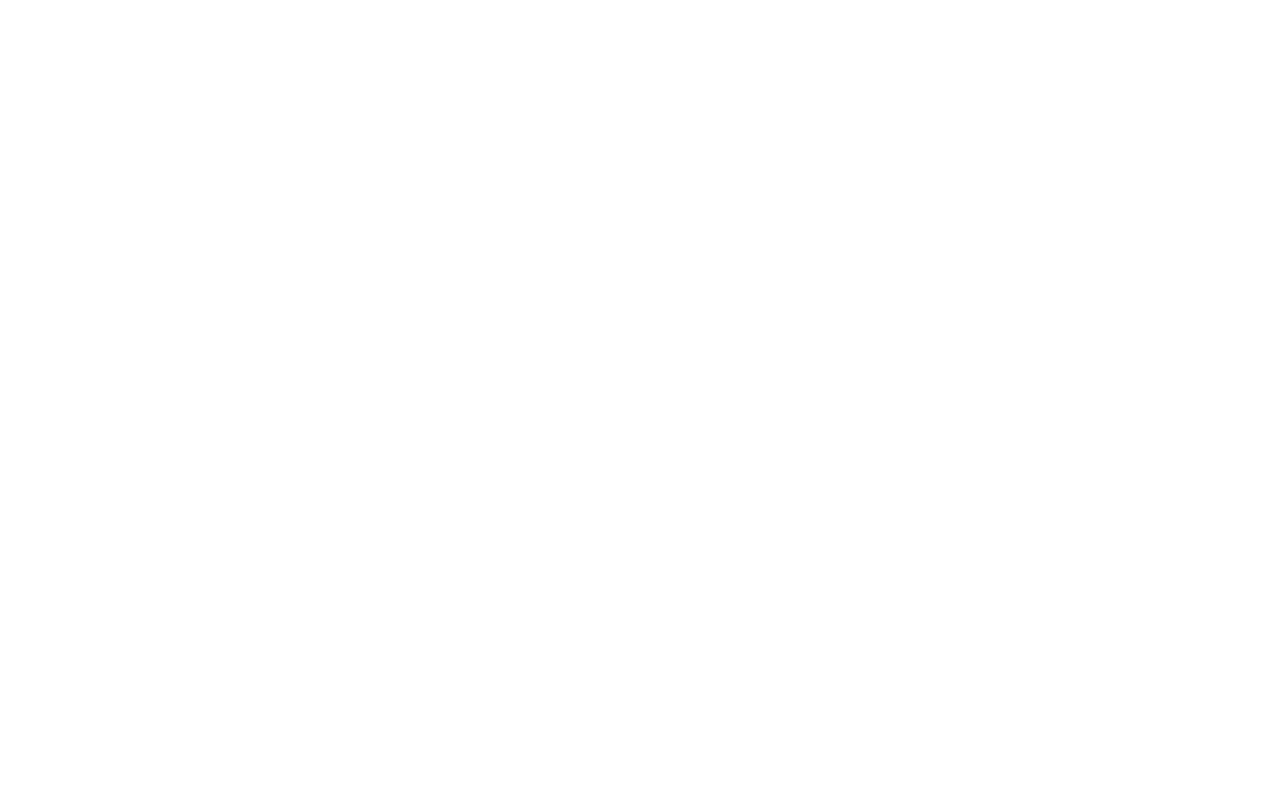
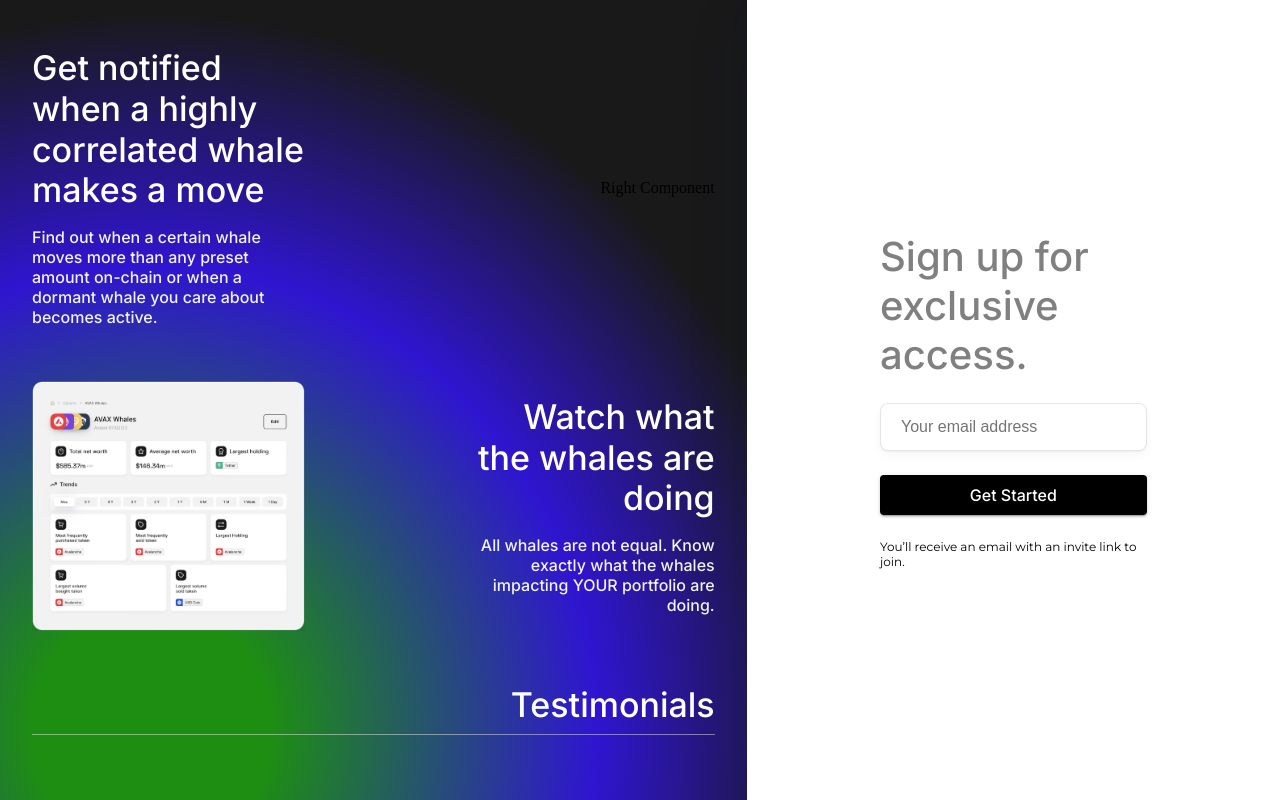
Before and after one commit to abhii6700/loch-one, a React (Create React App) app: page / in a window 1280 px wide. Built offline with nearby package versions, Linux system fonts and the light colour scheme; the HTML template or start-up script is replaced by a standard one.

Commit message:
created signup section and info section

```diff
--- a/package.json
+++ b/package.json
@@ -12,7 +12,9 @@
     "@testing-library/user-event": "^13.5.0",
     "react": "^18.2.0",
     "react-dom": "^18.2.0",
+    "react-hot-toast": "^2.4.1",
     "react-scripts": "5.0.1",
+    "swiper": "^11.0.4",
     "web-vitals": "^2.1.4"
   },
   "scripts": {
--- a/public/index.html
+++ b/public/index.html
@@ -10,6 +10,10 @@
       content="Web site created using create-react-app"
     />
     <link rel="apple-touch-icon" href="%PUBLIC_URL%/logo192.png" />
+    <link href="https://fonts.googleapis.com/css2?family=Montserrat:wght@400;500;600;700;800;900&family=Open+Sans:wght@300;400;500;600;700;800&family=Rubik:wght@300;400;500;600;700;800;900&display=swap" rel="stylesheet">
+<link rel="preconnect" href="https://fonts.googleapis.com">
+<link rel="preconnect" href="https://fonts.gstatic.com" crossorigin>
+<link href="https://fonts.googleapis.com/css2?family=Inter:wght@300;400;500;600;700;800&display=swap" rel="stylesheet">
     <!--
       manifest.json provides metadata used when your web app is installed on a
       user's mobile device or desktop. See https://developers.google.com/web/fundamentals/web-app-manifest/
--- a/src/App.js
+++ b/src/App.js
@@ -1,5 +1,7 @@
 import './App.css';
 import { ThemeProvider, createTheme, styled } from '@mui/material';
+import LandingPage from './pages/LandingPage';
+import { Toaster } from 'react-hot-toast';
 
 const theme = createTheme({
   palette: {
@@ -19,6 +21,9 @@
     white: {
       main: '#FFFFFF',
     },
+    grey: {
+      main: '#B0B1B3',
+    },
   },
   typography: {
     button: {
@@ -26,7 +31,7 @@
       textTransform: 'capitalize',
     },
     fontSize: 14,
-    fontFamily: ['Montserrat', 'Rubik', 'Open Sans'].join(','),
+    fontFamily: ['Montserrat', 'Rubik', 'Open Sans', 'Inter'].join(','),
     extraLarge: {
       fontFamily: 'Rubik',
       fontSize: '80px',
@@ -36,17 +41,18 @@
       },
     },
     large: {
-      fontFamily: 'Rubik',
-      fontSize: '48px',
-      fontWeight: 700,
+      fontFamily: 'Inter',
+      fontSize: '40px',
+      fontWeight: 500,
       '@media (max-width:768px)': {
         fontSize: '24px',
       },
     },
     h1: {
-      fontFamily: 'Rubik',
-      fontSize: '32px',
-      fontWeight: 700,
+      fontFamily: 'Inter',
+      fontSize: '34px',
+      lineHeight: '120%',
+      fontWeight: 500,
       '@media (max-width:768px)': {
         fontSize: '24px',
       },
@@ -57,9 +63,9 @@
       fontWeight: 600,
     },
     body: {
-      fontFamily: 'Rubik',
+      fontFamily: 'Inter',
       fontSize: '16px',
-      fontWeight: 600,
+      fontWeight: 500,
     },
     subtitle: {
       fontFamily: 'Montserrat',
@@ -80,19 +86,23 @@
 function App() {
   return (
     <ThemeProvider theme={theme}>
-      <AppContainer></AppContainer>
+      <AppContainer>
+        <LandingPage />
+      </AppContainer>
+      <Toaster
+        position="top-center"
+        containerStyle={{
+          fontFamily: 'Montserrat',
+          fontSize: '16px',
+          fontWeight: 600,
+        }}
+      />
     </ThemeProvider>
   );
 }
 
 const AppContainer = styled('div')(({ theme }) => ({
-  padding: '0',
-  margin: '0 auto',
-  overflowX: 'hidden',
-
-  '@media (max-width: 768px)': {
-    padding: '0 16px',
-  },
+  height: '100vh',
 }));
 
 export default App;
--- /dev/null
+++ b/src/components/Description/index.js
@@ -0,0 +1,35 @@
+import { Stack, Typography } from '@mui/material';
+import React from 'react';
+
+const Description = ({
+  icon = <>icon</>,
+  title = 'title',
+  description = 'description',
+  style,
+  align = 'left',
+}) => {
+  return (
+    <Stack
+      gap={2}
+      style={{ ...style }}
+      alignContent={align === 'left' ? 'flex-start' : 'flex-end'}
+    >
+      <Typography
+        textAlign={align === 'left' ? 'left' : 'right'}
+        variant="h1"
+        color={'white.main'}
+      >
+        {title}
+      </Typography>
+      <Typography
+        textAlign={align === 'left' ? 'left' : 'right'}
+        variant="body"
+        color={'#F2F2F2'}
+      >
+        {description}
+      </Typography>
+    </Stack>
+  );
+};
+
+export default Description;
--- /dev/null
+++ b/src/components/InfoSection/index.js
@@ -0,0 +1,53 @@
+import { Stack, Typography, styled } from '@mui/material';
+import React from 'react';
+import SectionLayout from '../SectionLayout';
+import Description from '../Description';
+import Cohort from '../../assets/images/Cohorts.webp';
+
+const InfoSection = () => {
+  return (
+    <InfoSectionWrapper gap={'54px'}>
+      <SectionLayout
+        leftComponent={
+          <Description
+            style={{ width: '40%' }}
+            title="Get notified when a highly correlated whale makes a move"
+            description="Find out when a certain whale moves more than any preset amount on-chain or when a dormant whale you care about becomes active."
+          />
+        }
+      />
+      <SectionLayout
+        leftComponent={<img src={Cohort} width={'40%'}></img>}
+        rightComponent={
+          <Description
+            align="right"
+            style={{ width: '35%' }}
+            title="Watch what the whales are doing"
+            description="All whales are not equal. Know exactly what the whales impacting YOUR portfolio are doing."
+          />
+        }
+      />
+      <Typography
+        variant="h1"
+        color={'white.main'}
+        textAlign={'right'}
+        style={{
+          borderBottom: '1px solid rgba(229, 229, 230, 0.50)',
+          paddingBottom: '8px',
+        }}
+      >
+        Testimonials
+      </Typography>
+    </InfoSectionWrapper>
+  );
+};
+
+const InfoSectionWrapper = styled(Stack)(({ theme }) => ({
+  height: '-webkit-fill-available',
+  padding: '48px 32px',
+  background:
+    'radial-gradient(92.19% 89.74% at 20.27% 91.27%, rgba(31, 169, 17, 0.81) 17.21%, #2F15D0 64.58%, rgba(0, 0, 0, 0.00) 100%)',
+  backgroundColor: '#19191a',
+}));
+
+export default InfoSection;
--- /dev/null
+++ b/src/components/SectionLayout/index.js
@@ -0,0 +1,21 @@
+import { Stack } from '@mui/material';
+import React from 'react';
+
+const SectionLayout = ({
+  leftComponent = <div>Left Component</div>,
+  rightComponent = <div>Right Component</div>,
+}) => {
+  return (
+    <Stack
+      direction={'row'}
+      width={'100%'}
+      justifyContent={'space-between'}
+      alignItems={'center'}
+    >
+      {leftComponent}
+      {rightComponent}
+    </Stack>
+  );
+};
+
+export default SectionLayout;
--- /dev/null
+++ b/src/components/SignupSection/index.js
@@ -0,0 +1,70 @@
+import { Button, Stack, Typography, styled } from '@mui/material';
+import React, { useRef } from 'react';
+import toast from 'react-hot-toast';
+
+const SignupSection = () => {
+  const email = useRef();
+
+  const validateEmail = () => {
+    const trimEmail = email.current.value.trim();
+
+    const emailPattern = /^[^\s@]+@[^\s@]+\.[^\s@]+$/;
+    if (trimEmail === '' || !emailPattern.test(trimEmail)) {
+      toast.error('Please enter a valid email');
+      return false;
+    } else {
+      return true;
+    }
+  };
+
+  const handleClick = () => {
+    if (!validateEmail()) {
+      return;
+    }
+
+    window.location.href = 'https://app.loch.one/welcome';
+  };
+
+  return (
+    <SignupSectionWrapper>
+      <Stack style={{ width: '50%' }} gap={3}>
+        <Typography variant="large" color={'grey'}>
+          Sign up for exclusive access.
+        </Typography>
+        <FormInput ref={email} placeholder="Your email address" type="email" />
+        <Button
+          onClick={handleClick}
+          variant="contained"
+          style={{ background: 'black' }}
+        >
+          <Typography variant="body">Get Started</Typography>
+        </Button>
+        <Typography variant="subtitle" mx={'auto'}>
+          You’ll receive an email with an invite link to join.
+        </Typography>
+      </Stack>
+    </SignupSectionWrapper>
+  );
+};
+
+const SignupSectionWrapper = styled('div')(({ theme }) => ({
+  height: '100%',
+  width: '100%',
+  display: 'flex',
+  justifyContent: 'center',
+  alignItems: 'center',
+  boxShadow:
+    '0px 14px 64px -4px rgba(24, 39, 75, 0.12), 0px 8px 22px -6px rgba(24, 39, 75, 0.12)',
+}));
+
+export const FormInput = styled('input')(({ theme }) => ({
+  borderRadius: '8px',
+  border: '1px solid #E5E5E6',
+  boxShadow:
+    '0px 1px 1px 0px rgba(0, 0, 0, 0.04), 0px 4px 10px 0px rgba(0, 0, 0, 0.04)',
+  fontSize: '16px',
+  padding: '14px 20px',
+  outline: 'none',
+}));
+
+export default SignupSection;
--- /dev/null
+++ b/src/pages/LandingPage/index.js
@@ -0,0 +1,23 @@
+import React from 'react';
+import SignupSection from '../../components/SignupSection';
+import { Grid, styled } from '@mui/material';
+import InfoSection from '../../components/InfoSection';
+
+const LandingPage = () => {
+  return (
+    <LandingPageWrapper container>
+      <Grid item xs={7} height={'100%'}>
+        <InfoSection />
+      </Grid>
+      <Grid item xs={5} height={'100%'}>
+        <SignupSection />
+      </Grid>
+    </LandingPageWrapper>
+  );
+};
+
+const LandingPageWrapper = styled(Grid)(({ theme }) => ({
+  height: '100%',
+}));
+
+export default LandingPage;
```
Also changed, not shown: src/assets/images/Cohorts.webp (added), 1 other file (tests, documents, lock files or other folders).
